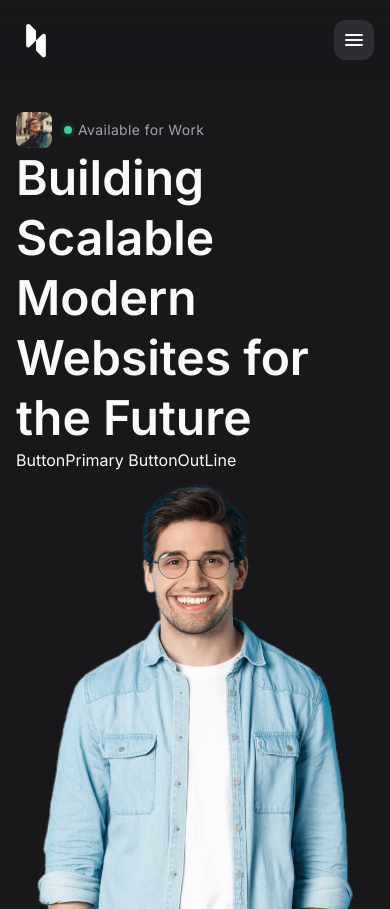
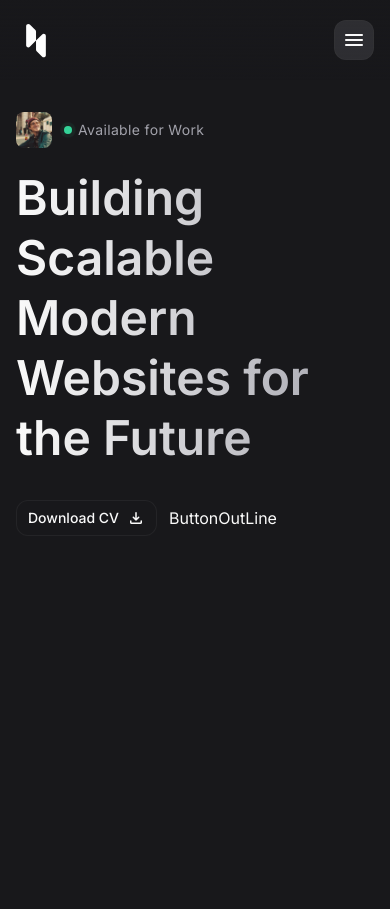
Before and after one commit to deekshithm0/Portfolio, a React (Vite) app: page / in a window 390 px wide. After the commit the page ends 844 px from the top, so only its background shows below. Built offline with nearby package versions, Linux system fonts and the light colour scheme; a web font is replaced by a local one.

Commit message:
hero updations

```diff
--- /dev/null
+++ b/src/components/Button.jsx
@@ -0,0 +1,38 @@
+import React from 'react'
+import PropTypes from 'prop-types'
+
+const ButtonPrimary = ({ href, target = '_self', label, icon, classes }) => {
+  if (href) {
+    return (
+      <a href={href} target={target} className={'btn btn-primary' + classes}>
+        {label}
+        {icon ? (
+          <span className='material-symbols-rounded' aria-hidden='true'>
+            {icon}
+          </span>
+        ) : undefined}
+      </a>
+    )
+  } else {
+    return (
+      <button className={'btn btn-primary' + classes}>
+        {label}
+        {icon ?
+          <span className='material-symbols-rounded' aria-hidden='true'>
+            {icon}
+          </span>
+          : undefined}
+      </button>
+    )
+  }
+}
+
+ButtonPrimary.PropTypes = {
+  label: PropTypes.string.isRequired,
+  href: PropTypes.string,
+  target: PropTypes.string,
+  icon: PropTypes.string,
+  classes: PropTypes.string
+}
+
+export { ButtonPrimary }
--- a/src/components/Hero.jsx
+++ b/src/components/Hero.jsx
@@ -1,4 +1,7 @@
 import React from 'react'
+
+import { ButtonPrimary } from './Button'
+
 
 const Hero = () => {
   return (
@@ -20,19 +23,22 @@
                  </div>
               </div>
 
-              <h2 className="headline-1">
+              <h2 className="headline-1 max-w-[15ch] sm:max-w-[20ch] lg:max-w-[15ch] mt-5 mb-8 lg:mb-10">
                 Building Scalable Modern Websites for the Future
               </h2>
 
-              <div className="">
-                ButtonPrimary
+              <div className="flex items-center gap-3">
+                <ButtonPrimary
+                 label="Download CV"
+                 icon="download"
+                />
 
                 ButtonOutLine
               </div>
             </div>
 
-            <div className="">
-              <figure className="">
+            <div className="hidden lg:block">
+              <figure className="w-full max-w-[480px] ml-auto bg-gradient-to-t from-sky-400 via-25% via-sky-400/40 to-65% rounded-[60px] overflow-hidden">
                 <img src="/images/hero-banner.png" width={656} height={600} alt="" className="w-full" />
               </figure>
             </div>
--- a/src/index.css
+++ b/src/index.css
@@ -56,6 +56,23 @@
 }
 
 
+
+.headline-1{
+  @apply max-w-max;
+  background: -webkit-linear-gradient(0deg, #fafafa, #a1a1aa);
+  -webkit-background-clip: text;
+  -webkit-text-fill-color: transparent;
+}
 .headline-1{
   @apply text-5xl leading-tight font-semibold lg:text-[55px] lg:leading-[1.15]
 }
+
+.btn .material-symbols-rounded{
+  @apply text-[18px]
+}
+.btn:has( .material-symbols-rounded ) {
+  @apply px-3
+}
+.btn-primary {
+  @apply h-11 bg-sky-400 text-zinc-950 hover:bg-sky-300 active:bg-sky-400
+}
```
